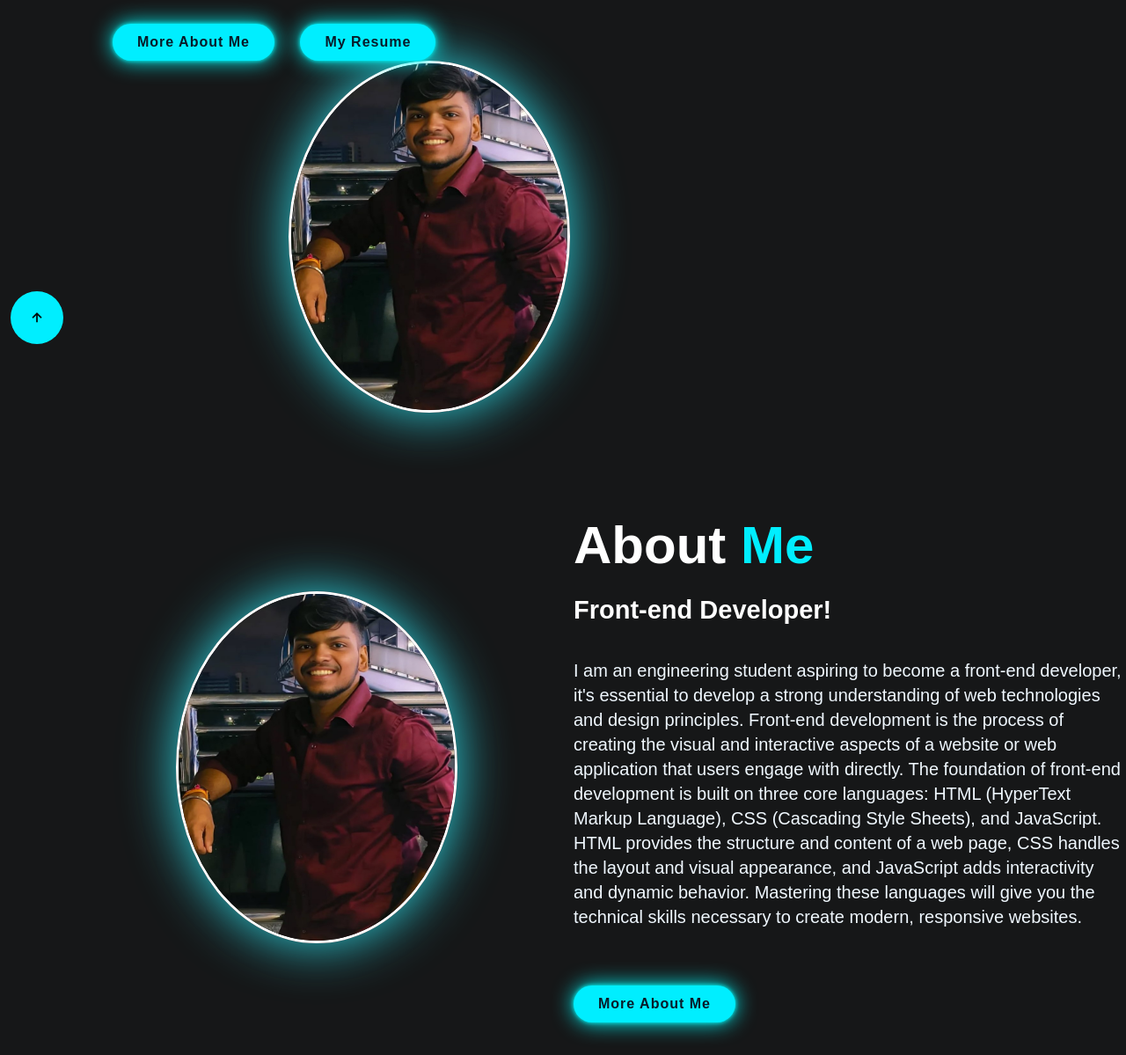
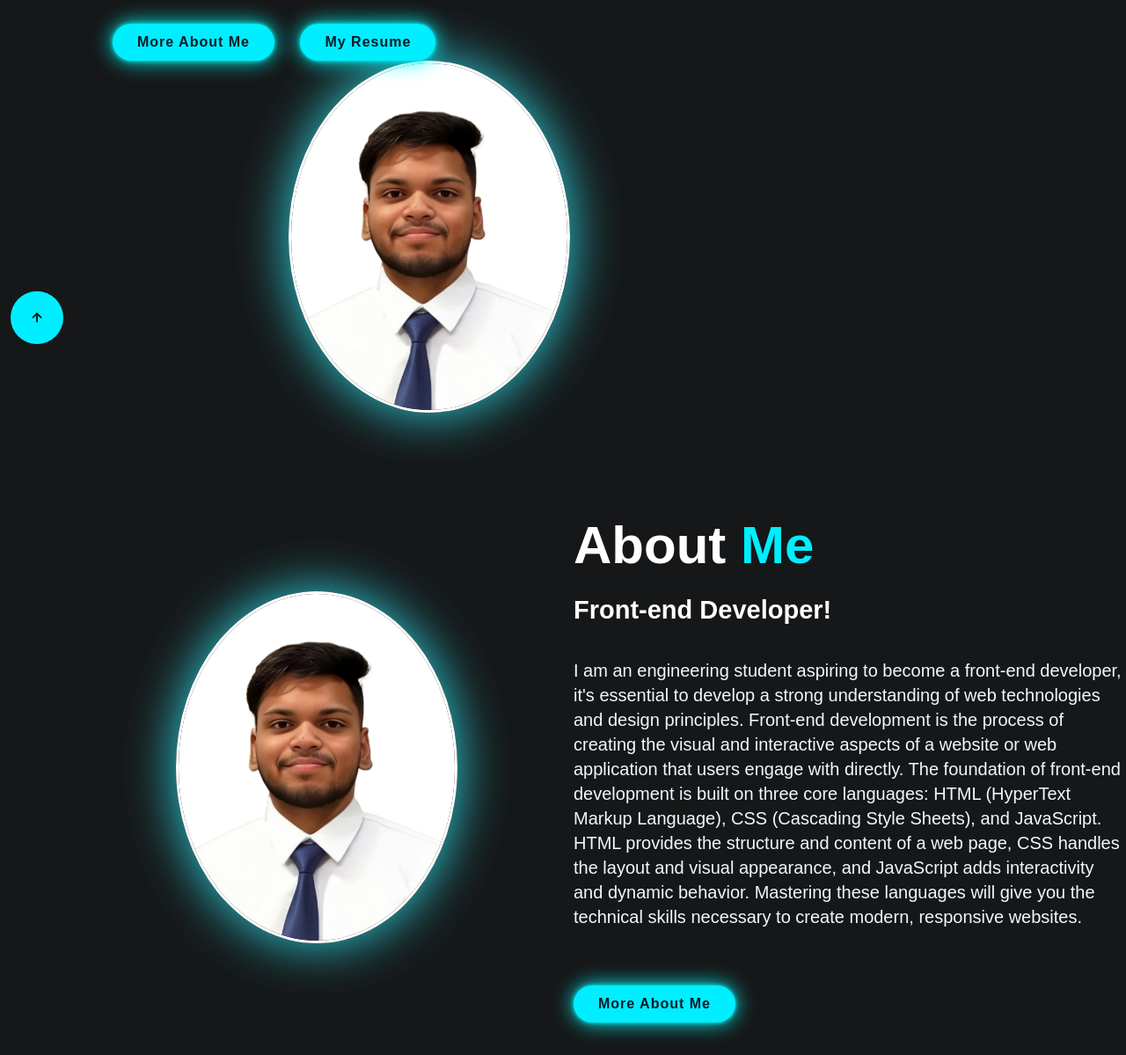
Before and after one commit to mayank679/Portfolio, a plain HTML site: page index.html in a window 1280 px wide. Shown: the part 375-1574 px from the top of the page at 88% size. Drawn offline with nearby package versions, Linux system fonts and the light colour scheme.

Commit message:
index.html

```diff
--- a/index.html
+++ b/index.html
@@ -47,14 +47,14 @@
 
       </div>
       <div class="self_img">
-        <img src="/img/imgg.jpg" />
+        <img src="/img/Mayank Raj.jpg" />
       </div>
     </section>
 
     <!-- ABOUT  -->
     <section class="about" id="about">
       <div class="about-img">
-        <img src="/img/imgg.jpg" />
+        <img src="/img/Mayank Raj.jpg" />
       </div>
       <div class="about-text">
         <h2>About <span>Me</span></h2>
```
